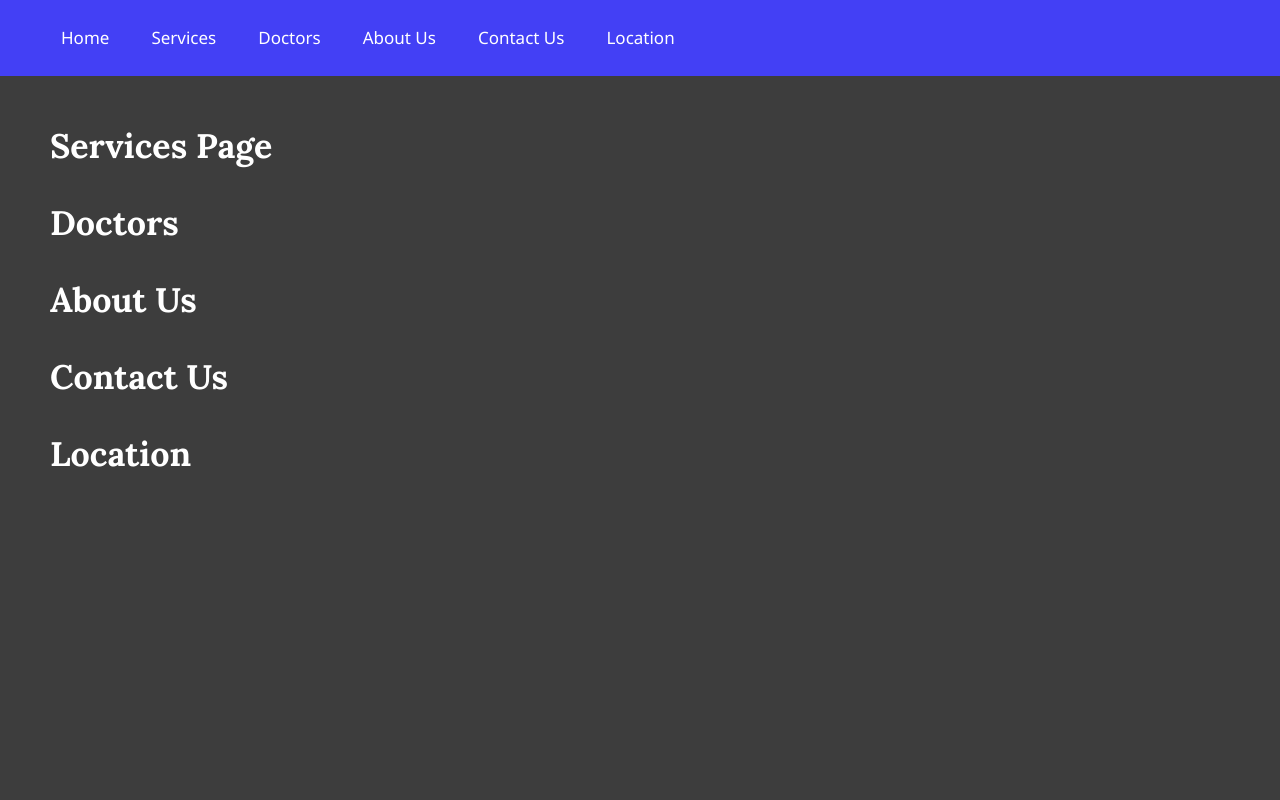
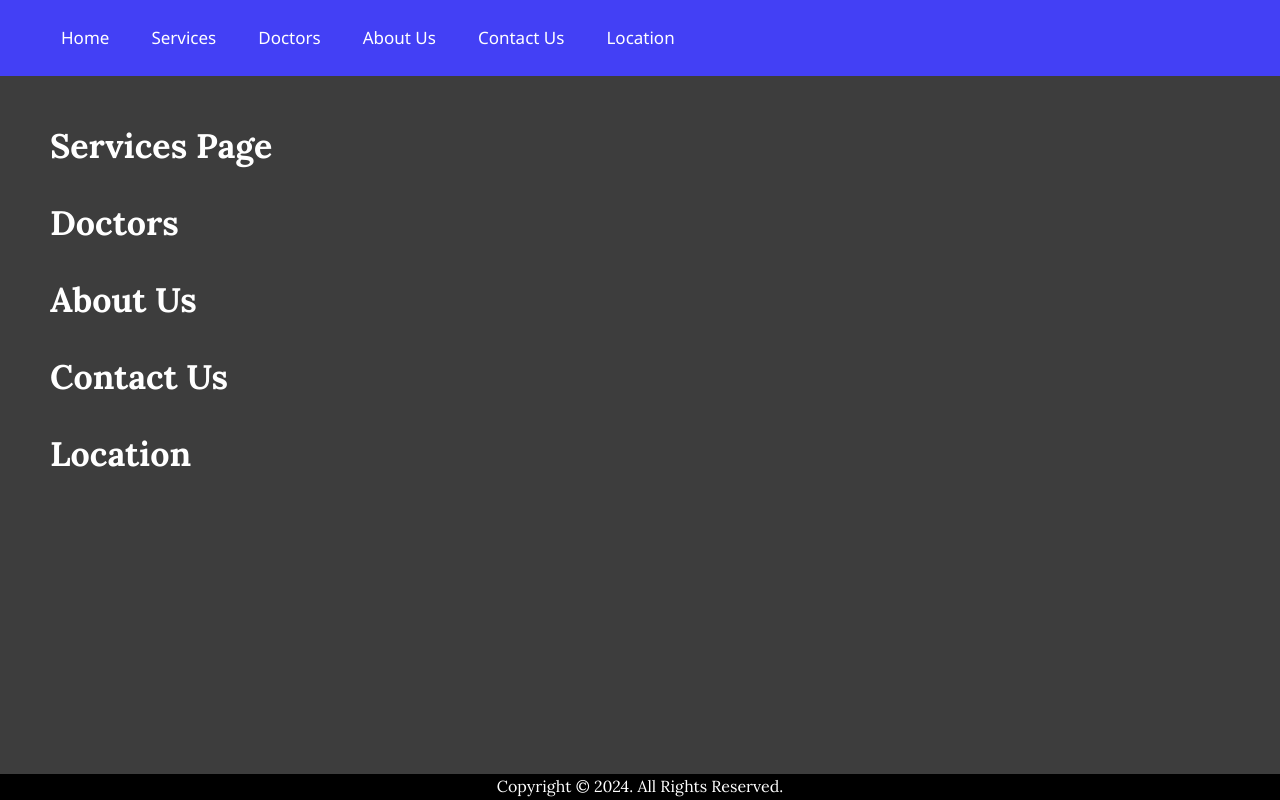
Before and after one commit to Dimonch1k/githup_pages_test, a React (Create React App) app: page / in a window 1280 px wide. Built offline with nearby package versions, Linux system fonts and the light colour scheme.

Commit message:
Added footer to the web-site

```diff
--- a/src/App.jsx
+++ b/src/App.jsx
@@ -1,5 +1,6 @@
 import { Outlet, ScrollRestoration } from "react-router-dom";
 import Header from "./components/header/Header";
+import Footer from "./components/footer/Footer";
 
 import { pageStyles, outletStyles } from "./styles/appStyles";
 
@@ -11,6 +12,7 @@ function App() {
       <div style={outletStyles}>
         <Outlet />
       </div>
+      <Footer />
     </div>
   );
 }
```
